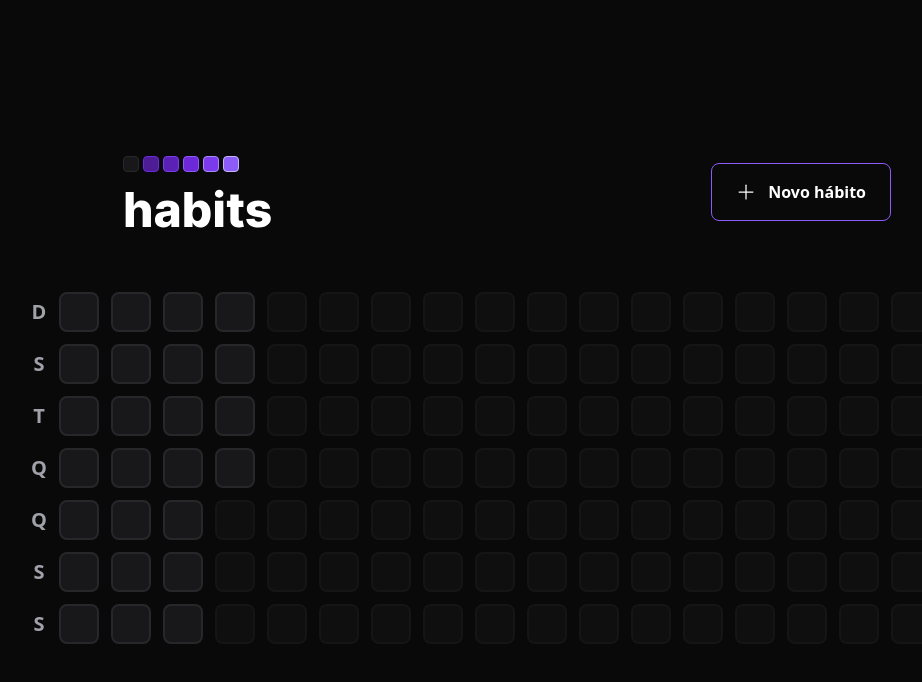
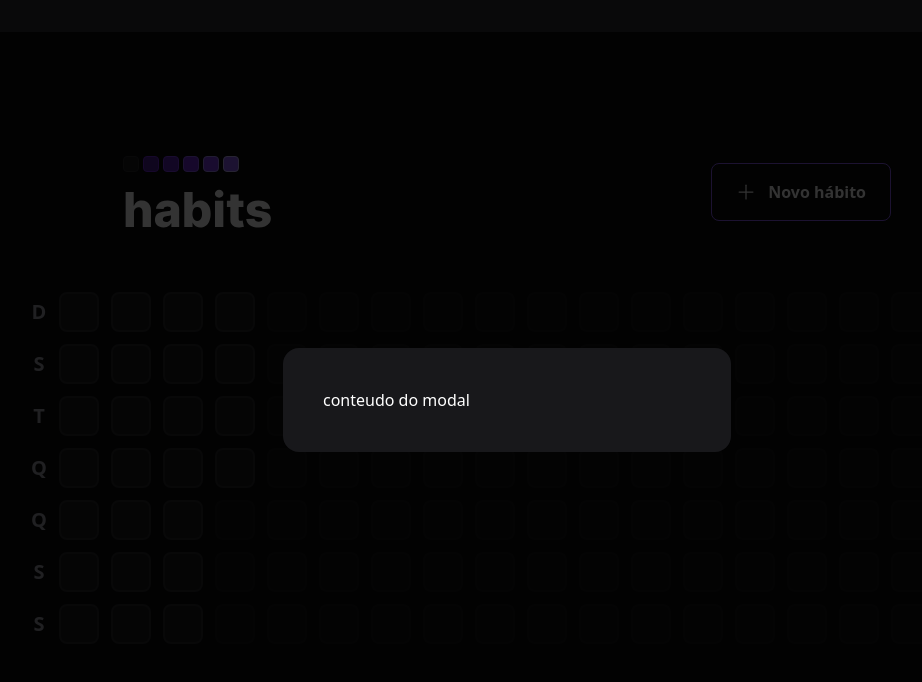
Before and after one commit to marianaoliveira1/Habits, a React (Vite) app in the folder web/: page / in a window 1280 px wide. Both pictures are taken after a click on the button "Novo hábito". Shown: the top 682 px of the page, without its empty margins (133-1055 px from the left). Built offline with nearby package versions, Linux system fonts and the light colour scheme.

Commit message:
modal criado

```diff
--- a/web/package.json
+++ b/web/package.json
@@ -9,6 +9,7 @@
     "preview": "vite preview"
   },
   "dependencies": {
+    "@radix-ui/react-dialog": "^1.0.2",
     "autoprefixer": "^10.4.13",
     "dayjs": "^1.11.7",
     "phosphor-react": "^1.4.1",
--- a/web/src/components/Header.tsx
+++ b/web/src/components/Header.tsx
@@ -1,5 +1,8 @@
 import { Plus } from 'phosphor-react'
+import { useState } from 'react'
 import logoImg from '../assets/logo.svg'
+
+import * as Dialog from '@radix-ui/react-dialog'
 
 export function Header() {
     return(
@@ -7,13 +10,24 @@
             <div className="w-full max-w-3xl mx-auto flex items-center justify-between">
             <img src={logoImg} alt="logo" />
 
-            <button
-              type="button"
-              className="border border-violet-500 font-semibold rounded-lg px-6 py-4 flex items-center gap-3 hover:border-violet-300"
-            >
-              <Plus size={20} className="border-violet-500 "/>
-              Novo hábito
-            </button>
+            <Dialog.Root>
+                <Dialog.Trigger
+                type="button"
+                className="border border-violet-500 font-semibold rounded-lg px-6 py-4 flex items-center gap-3 hover:border-violet-300"
+              >
+                <Plus size={20} className="border-violet-500 "/>
+                Novo hábito
+              </Dialog.Trigger>
+
+              <Dialog.Portal>
+                <Dialog.Overlay className='w-screen h-screen bg-black/80 fixed inset-8' />
+                <Dialog.Content className='absolute p-10 bg-zinc-900 rounded-2xl w-full max-w-md top-1/2 left-1/2 -translate-x-1/2 -translate-y-1/2' >
+                  conteudo do modal
+                </Dialog.Content>
+              </Dialog.Portal>
+            </Dialog.Root>
+
+
           </div>
         </div>
     )
```
Also changed, not shown: 2 other files (tests, documents, lock files or other folders).
